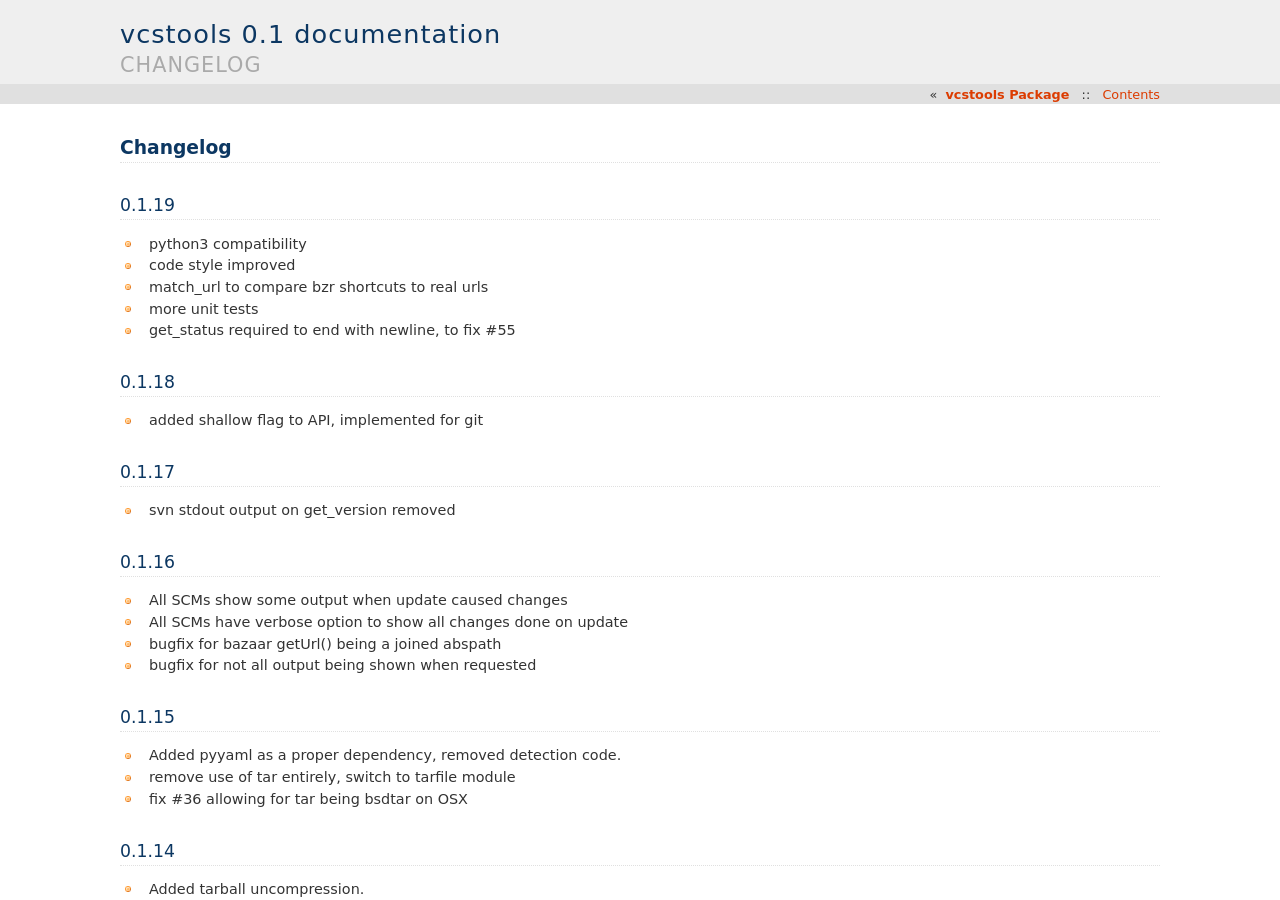
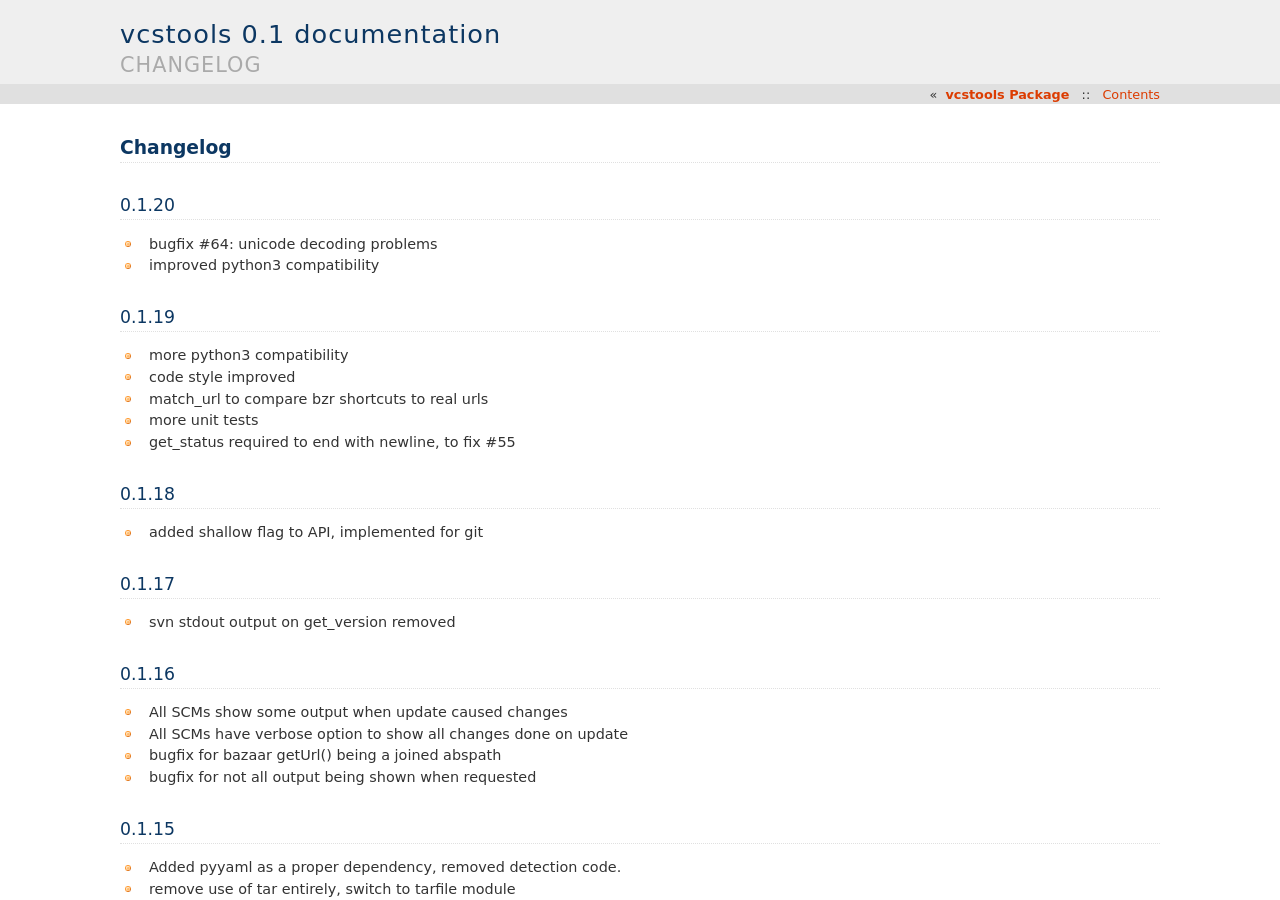
Before and after one commit to vcstools/vcstools, a Sphinx documentation site: the page built from doc/changelog.rst, in a window 1280 px wide and 900 px high. Built offline with Sphinx 7.4.7, drawn with Linux system fonts in a browser that asks for light colours.

Commit message:
changelog

```diff
--- a/doc/changelog.rst
+++ b/doc/changelog.rst
@@ -1,9 +1,15 @@
 Changelog
 =========
 
+0.1.20
+------
+
+- bugfix #64: unicode decoding problems
+- improved python3 compatibility
+
 0.1.19
 ------
-- python3 compatibility
+- more python3 compatibility
 - code style improved
 - match_url to compare bzr shortcuts to real urls
 - more unit tests
```
